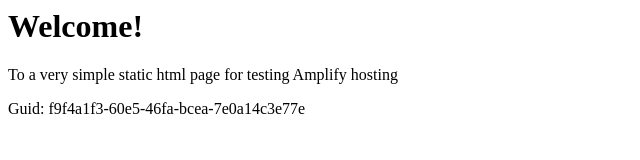
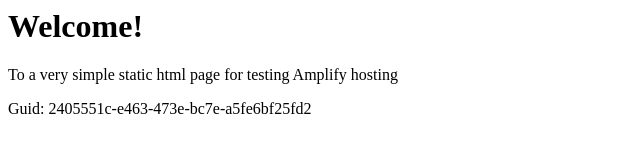
Before and after one commit to aws-aemilia-nrt/Github-PR-Commit-Integration-Test-DoNotTouch-Gith-BKMSSQOA-v1-preprod-ap-northeast-1, a website: page src/index.html in a window 1280 px wide. Shown: the full height of the page, 0-640 px from the left. Drawn offline with Linux system fonts and the light colour scheme.

Commit message:
commit from integ tests

```diff
--- a/src/index.html
+++ b/src/index.html
@@ -12,6 +12,6 @@
 <body>
     <h1>Welcome!</h1>
     <p>To a very simple static html page for testing Amplify hosting</p>
-    <p>Guid: f9f4a1f3-60e5-46fa-bcea-7e0a14c3e77e</p></body>
+    <p>Guid: 2405551c-e463-473e-bc7e-a5fe6bf25fd2</p></body>
 
 </html>
```
